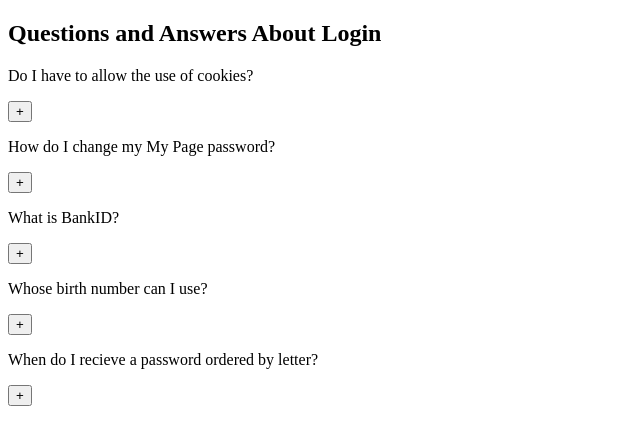
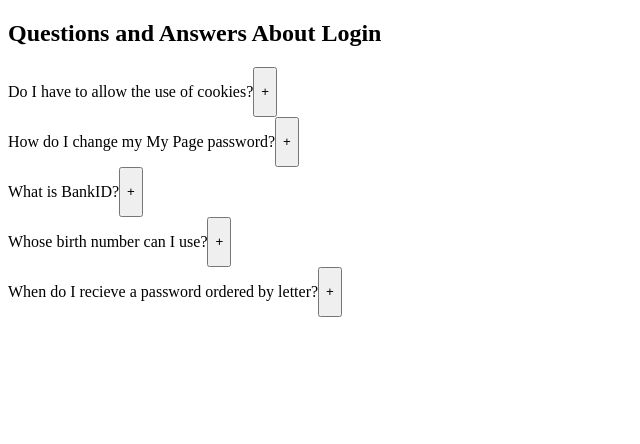
Before and after one commit to LaurenCummings/accordian-project, a React (Vite) app: page / in a window 1280 px wide. Shown: the top 444 px of the page, without its empty margins (0-640 px from the left). Built offline with nearby package versions, Linux system fonts and the light colour scheme.

Commit message:
Added styling to put +/- next to question

```diff
--- a/src/App.css
+++ b/src/App.css
@@ -0,0 +1,3 @@
+.question-section {
+  display: flex;
+}
```
